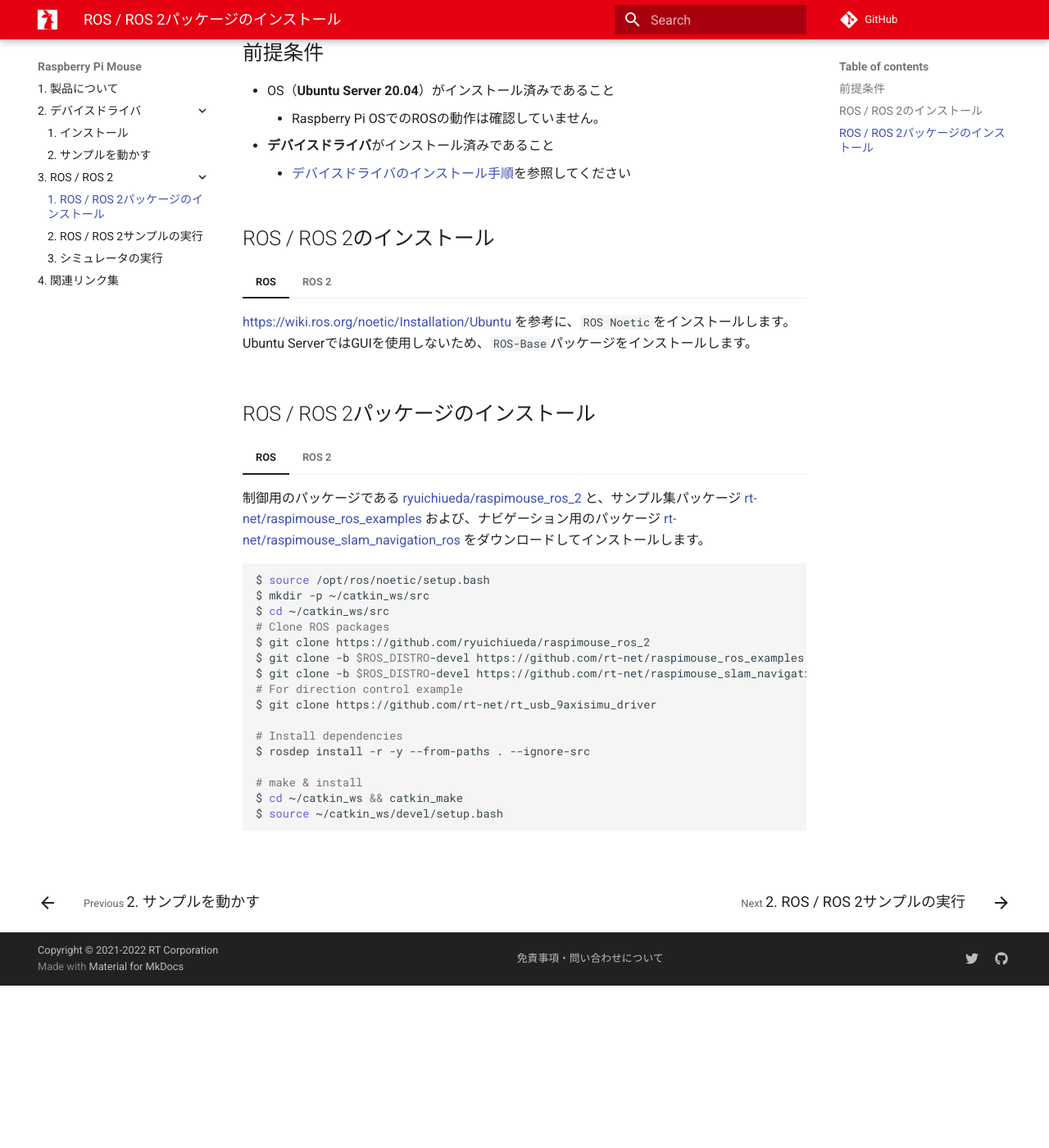
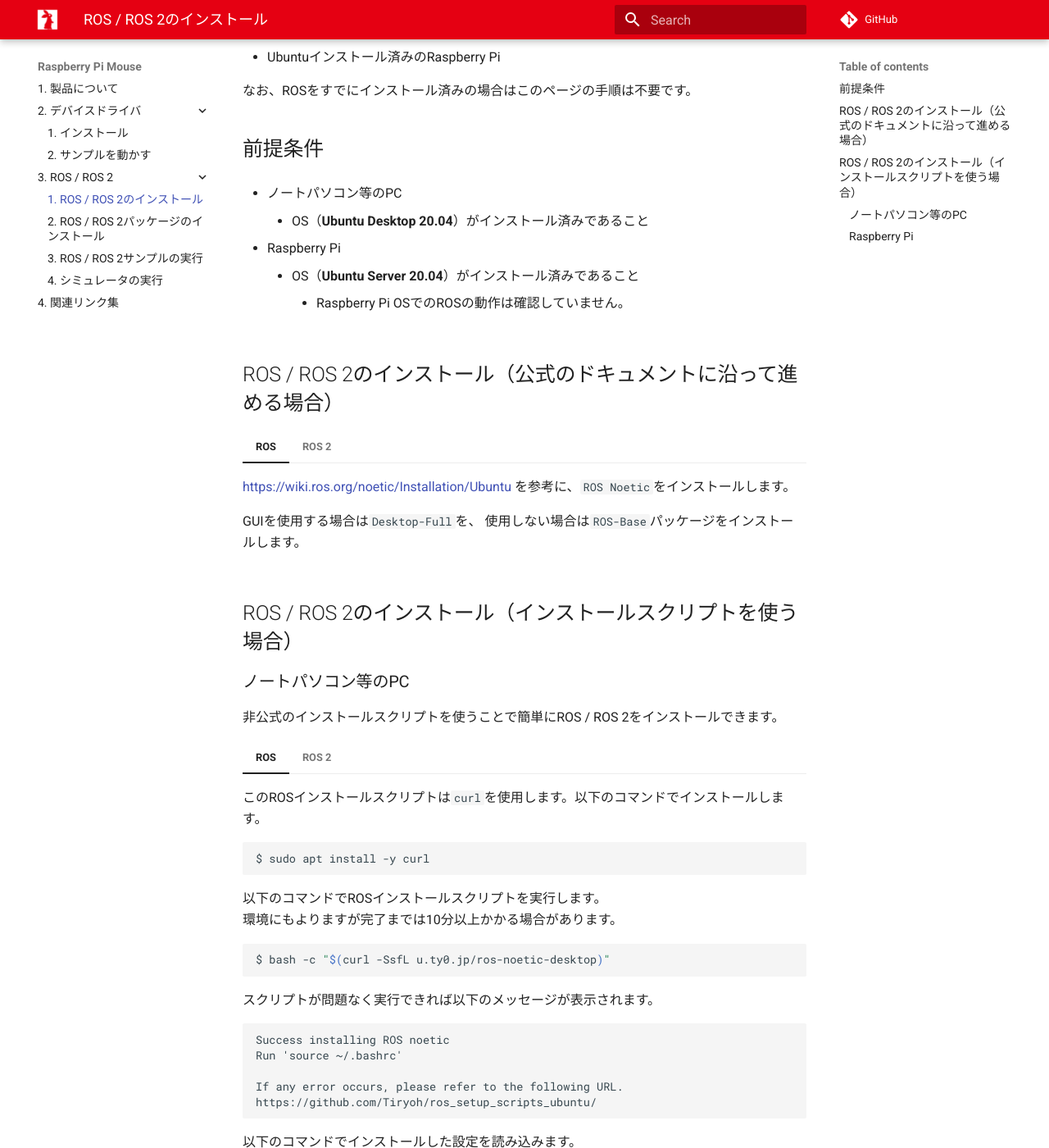
Before and after one commit to rt-net/tutorials, an MkDocs documentation site: the page built from docs/raspimouse/ros/install.md, in a window 1280 px wide and 1400 px high, scrolled down 246 px. Shown: the whole window at 82% size. Built offline with MkDocs 1.6.1 and Material for MkDocs 9.7.7, drawn with Linux system fonts in a browser that asks for light colours; comment, search, counter and statistics services are not loaded; before the commit the page ends 1448 px from its top, so only the background shows below that; some of the changed text lies outside the part shown.

Commit message:
[Raspberry Pi Mouse] ROSのインストール方法とROSパッケージのインストール方法を分ける (#17)
* ROSのインストール方法とROSパッケージのインストール方法を分ける

* Update docs/raspimouse/ros/install.md

Co-authored-by: Shota Aoki <s.aoki@rt-net.jp>

* Update docs/raspimouse/ros/install.md

Co-authored-by: Shota Aoki <s.aoki@rt-net.jp>

* Update docs/raspimouse/ros/install.md

Co-authored-by: Shota Aoki <s.aoki@rt-net.jp>

* Update docs/raspimouse/ros/install.md

Co-authored-by: Shota Aoki <s.aoki@rt-net.jp>

* Update docs/raspimouse/ros/install.md

Co-authored-by: Shota Aoki <s.aoki@rt-net.jp>

* Update docs/raspimouse/ros/install.md

Co-authored-by: Shota Aoki <s.aoki@rt-net.jp>

* Update docs/raspimouse/ros/install.md

Co-authored-by: Shota Aoki <s.aoki@rt-net.jp>

* Update docs/raspimouse/ros/install.md

Co-authored-by: Shota Aoki <s.aoki@rt-net.jp>

* Update docs/raspimouse/ros/install.md

Co-authored-by: Shota Aoki <s.aoki@rt-net.jp>

* Update docs/raspimouse/ros/install.md

Co-authored-by: Shota Aoki <s.aoki@rt-net.jp>

* Update docs/raspimouse/ros/install.md

Co-authored-by: Shota Aoki <s.aoki@rt-net.jp>

* Update docs/raspimouse/ros/install.md

Co-authored-by: Shota Aoki <s.aoki@rt-net.jp>

* Update docs/raspimouse/ros/install.md

Co-authored-by: Shota Aoki <s.aoki@rt-net.jp>

* s/ノートパソコン等PC/ノートパソコン等のPC/g

* Update docs/raspimouse/ros/install.md

Co-authored-by: Shota Aoki <s.aoki@rt-net.jp>

* Update docs/raspimouse/ros/install.md

* ROSのインストール手順の参照先変更

Co-authored-by: Shota Aoki <s.aoki@rt-net.jp>

````diff
--- a/docs/raspimouse/ros/install.md
+++ b/docs/raspimouse/ros/install.md
@@ -1,81 +1,165 @@
 ---
-title: ROS / ROS 2パッケージのインストール
+title: ROS / ROS 2のインストール
 robot: Raspberry Pi Mouse
 ---
 
-# ROS / ROS 2パッケージのインストール
+# ROS / ROS 2のインストール
 
-このページでは、Raspberry Pi MouseのROSサンプル集のインストール方法を説明します。
+このページでは、以下の2つのデバイスへのROSのインストール方法を説明します。
 
-## 前提条件
+* Ubuntuインストール済みのノートパソコン等のPC
+* Ubuntuインストール済みのRaspberry Pi
 
-- OS（**Ubuntu Server 20.04**）がインストール済みであること
-    - Raspberry Pi OSでのROSの動作は確認していません。
-- **デバイスドライバ**がインストール済みであること
-    - [デバイスドライバのインストール手順](../driver/install.md)を参照してください
+なお、ROSをすでにインストール済みの場合はこのページの手順は不要です。
 
-## ROS / ROS 2のインストール
+## 前提条件 {: #requirements}
+
+* ノートパソコン等のPC
+    * OS（**Ubuntu Desktop 20.04**）がインストール済みであること
+
+* Raspberry Pi
+    * OS（**Ubuntu Server 20.04**）がインストール済みであること
+        * Raspberry Pi OSでのROSの動作は確認していません。
+
+## ROS / ROS 2のインストール（公式のドキュメントに沿って進める場合） {: #official-document}
 
 === "ROS"
     [https://wiki.ros.org/noetic/Installation/Ubuntu](https://wiki.ros.org/noetic/Installation/Ubuntu){target=_blank rel=noopener}
     を参考に、`ROS Noetic`をインストールします。
-    Ubuntu ServerではGUIを使用しないため、`ROS-Base`パッケージをインストールします。
+
+    GUIを使用する場合は`Desktop-Full`を、 使用しない場合は`ROS-Base`パッケージをインストールします。
 
 === "ROS 2"
     [https://docs.ros.org/en/foxy/Installation/Ubuntu-Install-Debians.html](https://docs.ros.org/en/foxy/Installation/Ubuntu-Install-Debians.html){target=_blank rel=noopener}
     を参考に、`ROS 2 Foxy`をインストールします。
-    Ubuntu ServerではGUIを使用しないため、`ROS-Base`パッケージをインストールします。
+
+    GUIを使用する場合は`Desktop`を、 使用しない場合は`ROS-Base`パッケージをインストールします。
 
     [https://docs.ros.org/en/foxy/Tutorials/Colcon-Tutorial.html](https://docs.ros.org/en/foxy/Tutorials/Colcon-Tutorial.html){target=_blank rel=noopener}
     を参考に、パッケージビルドツールの`colcon`をインストールします。
 
-## ROS / ROS 2パッケージのインストール
+## ROS / ROS 2のインストール（インストールスクリプトを使う場合） {: #install-script}
+
+### ノートパソコン等のPC
+
+非公式のインストールスクリプトを使うことで簡単にROS / ROS 2をインストールできます。
 
 === "ROS"
-    制御用のパッケージである
-    [ryuichiueda/raspimouse_ros_2](https://github.com/ryuichiueda/raspimouse_ros_2){target=_blank rel=noopener}
-    と、サンプル集パッケージ
-    [rt-net/raspimouse_ros_examples](https://github.com/rt-net/raspimouse_ros_examples){target=_blank rel=noopener}
-    および、ナビゲーション用のパッケージ
-    [rt-net/raspimouse_slam_navigation_ros](https://github.com/rt-net/raspimouse_slam_navigation_ros){target=_blank rel=noopener}
-    をダウンロードしてインストールします。
+    このROSインストールスクリプトは`curl`を使用します。以下のコマンドでインストールします。
 
     ```sh
-    $ source /opt/ros/noetic/setup.bash
-    $ mkdir -p ~/catkin_ws/src
-    $ cd ~/catkin_ws/src
-    # Clone ROS packages
-    $ git clone https://github.com/ryuichiueda/raspimouse_ros_2
-    $ git clone -b $ROS_DISTRO-devel https://github.com/rt-net/raspimouse_ros_examples
-    $ git clone -b $ROS_DISTRO-devel https://github.com/rt-net/raspimouse_slam_navigation_ros
-    # For direction control example
-    $ git clone https://github.com/rt-net/rt_usb_9axisimu_driver
-
-    # Install dependencies
-    $ rosdep install -r -y --from-paths . --ignore-src
-
-    # make & install
-    $ cd ~/catkin_ws && catkin_make
-    $ source ~/catkin_ws/devel/setup.bash
+    $ sudo apt install -y curl
     ```
 
-=== "ROS 2"
-    サンプル集パッケージ
-    [rt-net/raspimouse_ros2_examples](https://github.com/rt-net/raspimouse_ros2_examples){target=_blank rel=noopener}
-    をダウンロードしてインストールします。
+    以下のコマンドでROSインストールスクリプトを実行します。
+    環境にもよりますが完了までは10分以上かかる場合があります。
 
     ```sh
-    $ source /opt/ros/foxy/setup.bash
-    $ mkdir -p ~/ros2_ws/src
-    $ cd ~/ros2_ws/src
-    # Clone packages
-    $ git clone https://github.com/rt-net/raspimouse_ros2_examples
+    $ bash -c "$(curl -SsfL u.ty0.jp/ros-noetic-desktop)"
+    ```
 
-    # Install dependencies
-    $ rosdep install -r -y --from-paths . --ignore-src
+    スクリプトが問題なく実行できれば以下のメッセージが表示されます。
 
-    # make & install
-    $ cd ~/ros2_ws
-    $ colcon build --symlink-install
-    $ source ~/ros2_ws/install/setup.bash
+    ```txt
+    Success installing ROS noetic
+    Run 'source ~/.bashrc'
+
+    If any error occurs, please refer to the following URL.
+    https://github.com/Tiryoh/ros_setup_scripts_ubuntu/
     ```
+
+    以下のコマンドでインストールした設定を読み込みます。
+
+    ```sh
+    $ source ~/.bashrc
+    ```
+=== "ROS 2"
+    このROS 2インストールスクリプトは`curl`と`git`を使用します。以下のコマンドでインストールします。
+
+    ```sh
+    $ sudo apt install -y curl git
+    ```
+
+    以下のコマンドでROS 2インストールスクリプトを実行します。
+    環境にもよりますが完了までは10分以上かかる場合があります。
+
+    ```sh
+    $ git clone https://github.com/Tiryoh/ros2_setup_scripts_ubuntu.git
+    $ cd ros2_setup_scripts_ubuntu
+    $ ./ros2-foxy-desktop-main.sh
+    ```
+
+    スクリプトが問題なく実行できれば以下のメッセージが表示されます。
+
+    ```txt
+    Success installing ROS foxy
+    Run 'source ~/.bashrc'
+    ```
+
+    以下のコマンドでインストールした設定を読み込みます。
+
+    ```sh
+    $ source ~/.bashrc
+    ```
+
+### Raspberry Pi
+
+非公式のインストールスクリプトを使うことで簡単にROS / ROS 2をインストールできます。
+
+=== "ROS"
+    このROSインストールスクリプトは`curl`を使用します。以下のコマンドでインストールします。
+
+    ```sh
+    $ sudo apt install -y curl
+    ```
+
+    以下のコマンドでROSインストールスクリプトを実行します。
+    環境にもよりますが完了までは10分以上かかる場合があります。
+
+    ```sh
+    $ bash -c "$(curl -SsfL u.ty0.jp/ros-noetic-ros-base)"
+    ```
+
+    スクリプトが問題なく実行できれば以下のメッセージが表示されます。
+
+    ```txt
+    Success installing ROS noetic
+    Run 'source ~/.bashrc'
+
+    If any error occurs, please refer to the following URL.
+    https://github.com/Tiryoh/ros_setup_scripts_ubuntu/
+    ```
+
+    以下のコマンドでインストールした設定を読み込みます。
+
+    ```sh
+    $ source ~/.bashrc
+    ```
+=== "ROS 2"
+    このROS 2インストールスクリプトは`curl`と`git`を使用します。以下のコマンドでインストールします。
+
+    ```sh
+    $ sudo apt install -y curl git
+    ```
+
+    以下のコマンドでROS 2インストールスクリプトを実行します。
+    環境にもよりますが完了までは10分以上かかる場合があります。
+
+    ```sh
+    $ git clone https://github.com/Tiryoh/ros2_setup_scripts_ubuntu.git
+    $ cd ros2_setup_scripts_ubuntu
+    $ ./ros2-foxy-ros-base.sh
+    ```
+
+    スクリプトが問題なく実行できれば以下のメッセージが表示されます。
+
+    ```txt
+    Success installing ROS foxy
+    Run 'source ~/.bashrc'
+    ```
+
+    以下のコマンドでインストールした設定を読み込みます。
+
+    ```sh
+    $ source ~/.bashrc
+    ```
--- a/mkdocs.yml
+++ b/mkdocs.yml
@@ -83,9 +83,10 @@ nav:
       - 1. インストール: raspimouse/driver/install.md
       - 2. サンプルを動かす: raspimouse/driver/samples.md
     - 3. ROS / ROS 2:
-      - 1. ROS / ROS 2パッケージのインストール: raspimouse/ros/install.md
-      - 2. ROS / ROS 2サンプルの実行: raspimouse/ros/samples.md
-      - 3. シミュレータの実行: raspimouse/ros/simulator.md
+      - 1. ROS / ROS 2のインストール: raspimouse/ros/install.md
+      - 2. ROS / ROS 2パッケージのインストール: raspimouse/ros/package-install.md
+      - 3. ROS / ROS 2サンプルの実行: raspimouse/ros/samples.md
+      - 4. シミュレータの実行: raspimouse/ros/simulator.md
     - 4. 関連リンク集: raspimouse/others.md
   - Jetson Nano Mouse:
     - 1. 製品について: jnmouse/products.md
````
Also changed, not shown: docs/raspimouse/ros/package-install.md (added, +69 -0 lines), docs/raspimouse/ros/simulator.md (+4 -3 lines).
